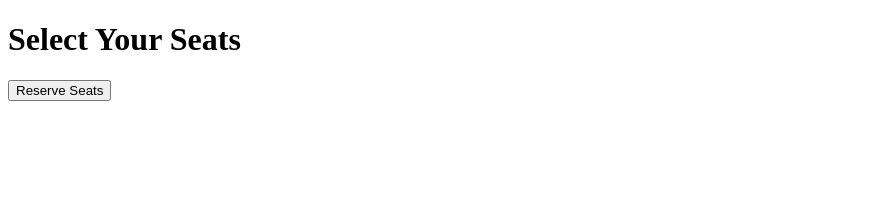
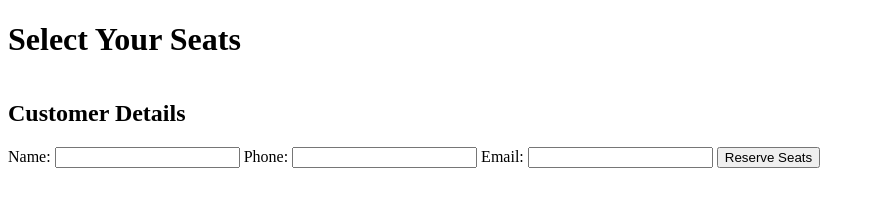
Before and after one commit to Team7-3Sem/FrontendApp, a plain HTML site: page src/main/resources/static/availability.html in a window 1280 px wide. Shown: the whole page, without its empty margins (0-875 px from the left). Drawn offline with Linux system fonts and the light colour scheme; no server answers.

Commit message:
Update availability.html

```diff
--- a/src/main/resources/static/availability.html
+++ b/src/main/resources/static/availability.html
@@ -5,13 +5,27 @@
   <meta name="viewport" content="width=device-width, initial-scale=1.0">
   <title>Cinema Seat Selection</title>
   <link rel="stylesheet" href="styles.css">
- <!-- Link external CSS -->
 </head>
 <body>
 <h1>Select Your Seats</h1>
-<div id="seat-container"></div> <!-- The seat grid will be dynamically generated here -->
 
-<button id="reserve-button">Reserve Seats</button>
+<!-- Seat Layout -->
+<div id="seat-container"></div>
+
+<!-- Customer Information Form -->
+<form id="reservation-form">
+  <h2>Customer Details</h2>
+  <label for="customerName">Name:</label>
+  <input type="text" id="customerName" required>
+
+  <label for="customerPhone">Phone:</label>
+  <input type="text" id="customerPhone" required>
+
+  <label for="customerEmail">Email:</label>
+  <input type="email" id="customerEmail" required>
+
+  <button type="button" id="reserve-button">Reserve Seats</button>
+</form>
 
 <script src="SeatAvailability.js"></script>
 </body>
```
